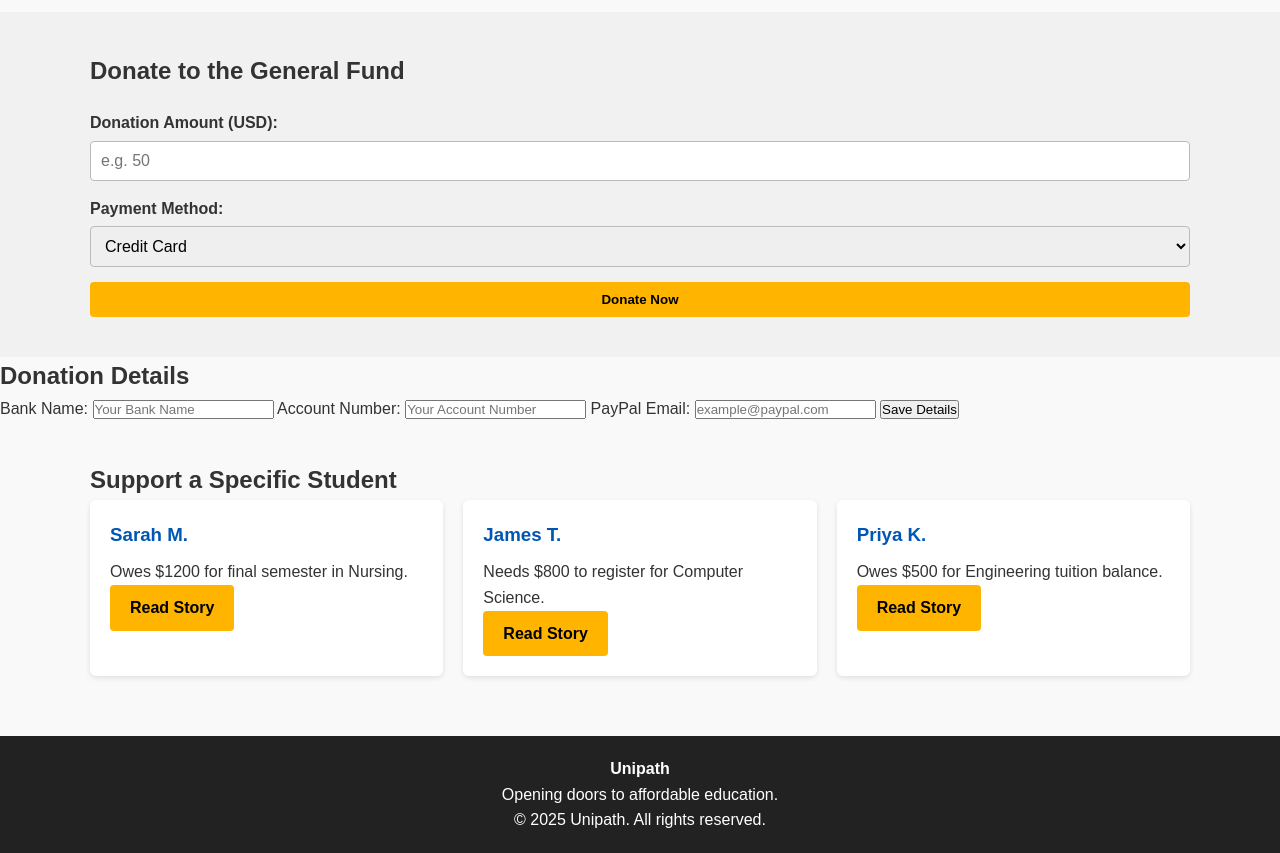
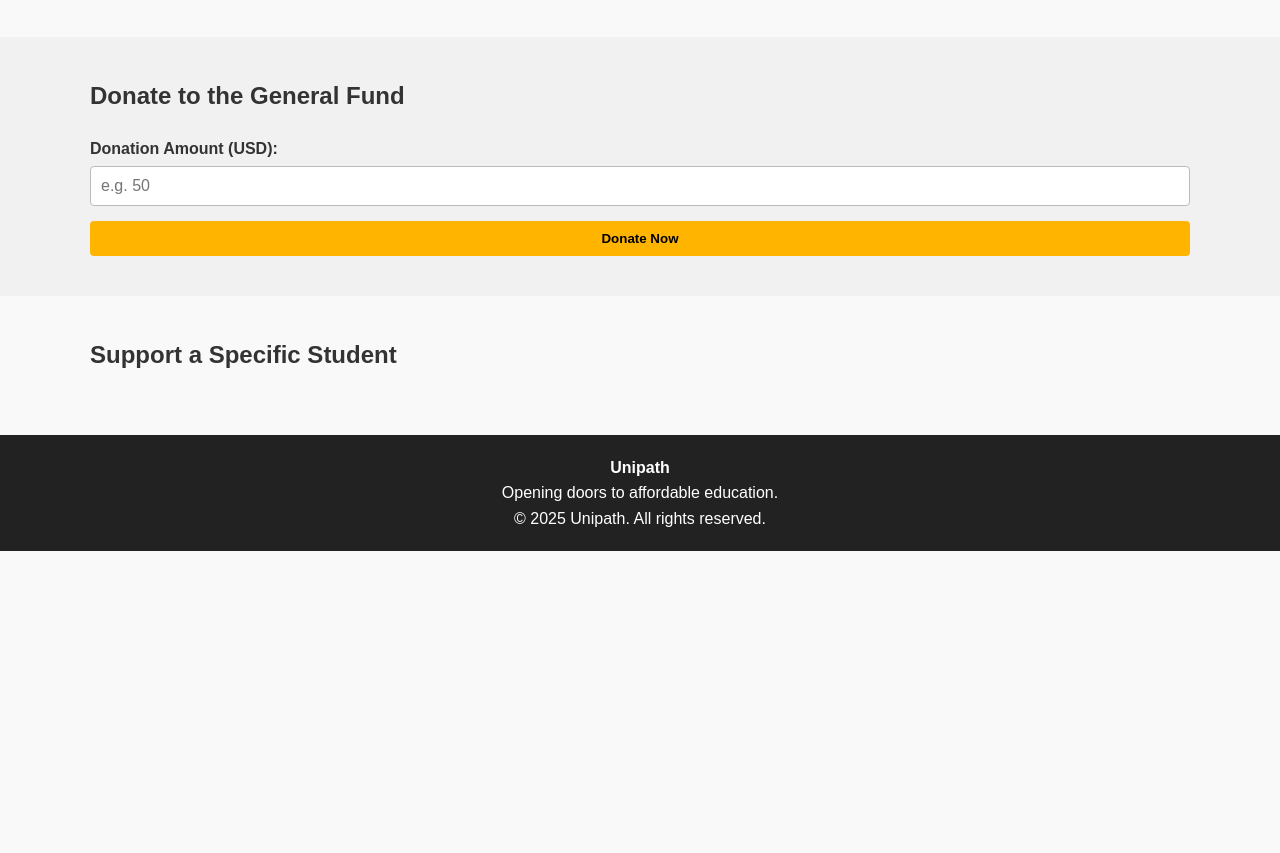
Before and after one commit to president5general/unipath, a plain HTML site: page donate.html in a window 1280 px wide. Shown: the part 198-1051 px from the top of the page. After the commit the page ends 800 px from the top, so only its background shows below. Drawn offline with Linux system fonts and the light colour scheme.

Commit message:
Update donate.html

```diff
--- a/donate.html
+++ b/donate.html
@@ -1,4 +1,4 @@
-<!DOCTYPE html>
+<<!DOCTYPE html>
 <html lang="en">
 <head>
   <meta charset="UTF-8" />
@@ -37,76 +37,22 @@
   <section class="section alt">
     <div class="container">
       <h2>Donate to the General Fund</h2>
-      <form class="donation-form">
+      <form id="donationRedirectForm" class="donation-form">
         <div class="form-group">
           <label for="amount">Donation Amount (USD):</label>
-          <input type="number" id="amount" placeholder="e.g. 50" />
-        </div>
-        <div class="form-group">
-          <label for="method">Payment Method:</label>
-          <select id="method">
-            <option>Credit Card</option>
-            <option>PayPal</option>
-            <option>Bank Transfer</option>
-          </select>
+          <input type="number" id="amount" placeholder="e.g. 50" required />
         </div>
         <button type="submit" class="btn">Donate Now</button>
       </form>
     </div>
   </section>
 
-  <h2>Donation Details</h2>
-<form id="donationForm">
-    <label for="bankName">Bank Name:</label>
-    <input type="text" id="bankName" name="bankName" placeholder="Your Bank Name" required>
-
-    <label for="accountNumber">Account Number:</label>
-    <input type="text" id="accountNumber" name="accountNumber" placeholder="Your Account Number" required>
-
-    <label for="paypalEmail">PayPal Email:</label>
-    <input type="email" id="paypalEmail" name="paypalEmail" placeholder="example@paypal.com">
-
-    <button type="submit">Save Details</button>
-</form>
-
-<script>
-document.getElementById("donationForm").addEventListener("submit", function(event){
-    event.preventDefault();
-
-    const bankName = document.getElementById("bankName").value;
-    const accountNumber = document.getElementById("accountNumber").value;
-    const paypalEmail = document.getElementById("paypalEmail").value;
-
-    console.log("Bank Name:", bankName);
-    console.log("Account Number:", accountNumber);
-    console.log("PayPal Email:", paypalEmail);
-
-    alert("Details saved successfully!");
-});
-</script>
-
-  <!-- Support Specific Student -->
+  <!-- Student Stories showing dynamically -->
   <section class="section">
     <div class="container">
       <h2>Support a Specific Student</h2>
-      <div class="grid-3">
-        <article class="card">
-          <h3>Sarah M.</h3>
-          <p>Owes $1200 for final semester in Nursing.</p>
-          <a href="stories.html" class="btn btn-small">Read Story</a>
-        </article>
-
-        <article class="card">
-          <h3>James T.</h3>
-          <p>Needs $800 to register for Computer Science.</p>
-          <a href="stories.html" class="btn btn-small">Read Story</a>
-        </article>
-
-        <article class="card">
-          <h3>Priya K.</h3>
-          <p>Owes $500 for Engineering tuition balance.</p>
-          <a href="stories.html" class="btn btn-small">Read Story</a>
-        </article>
+      <div id="studentStories" class="grid-3">
+        <!-- Stories will be loaded here dynamically -->
       </div>
     </div>
   </section>
@@ -120,5 +66,32 @@ document.getElementById("donationForm").addEventListener("submit", function(even
     </div>
   </footer>
 
+  <script>
+  // Redirect to checkout page
+  document.getElementById("donationRedirectForm").addEventListener("submit", function(e){
+      e.preventDefault();
+      const amount = document.getElementById("amount").value;
+      window.location.href = "checkout.html?amount=" + amount;
+  });
+
+  // Load stories from localStorage
+  function loadStories() {
+      const storiesContainer = document.getElementById("studentStories");
+      const stories = JSON.parse(localStorage.getItem("stories")) || [];
+
+      storiesContainer.innerHTML = "";
+      stories.forEach(story => {
+          const card = document.createElement("article");
+          card.classList.add("card");
+          card.innerHTML = `
+              <h3>${story.name}</h3>
+              <p>${story.need}</p>
+              <a href="stories.html" class="btn btn-small">Read Story</a>
+          `;
+          storiesContainer.appendChild(card);
+      });
+  }
+  loadStories();
+  </script>
 </body>
 </html>
```
